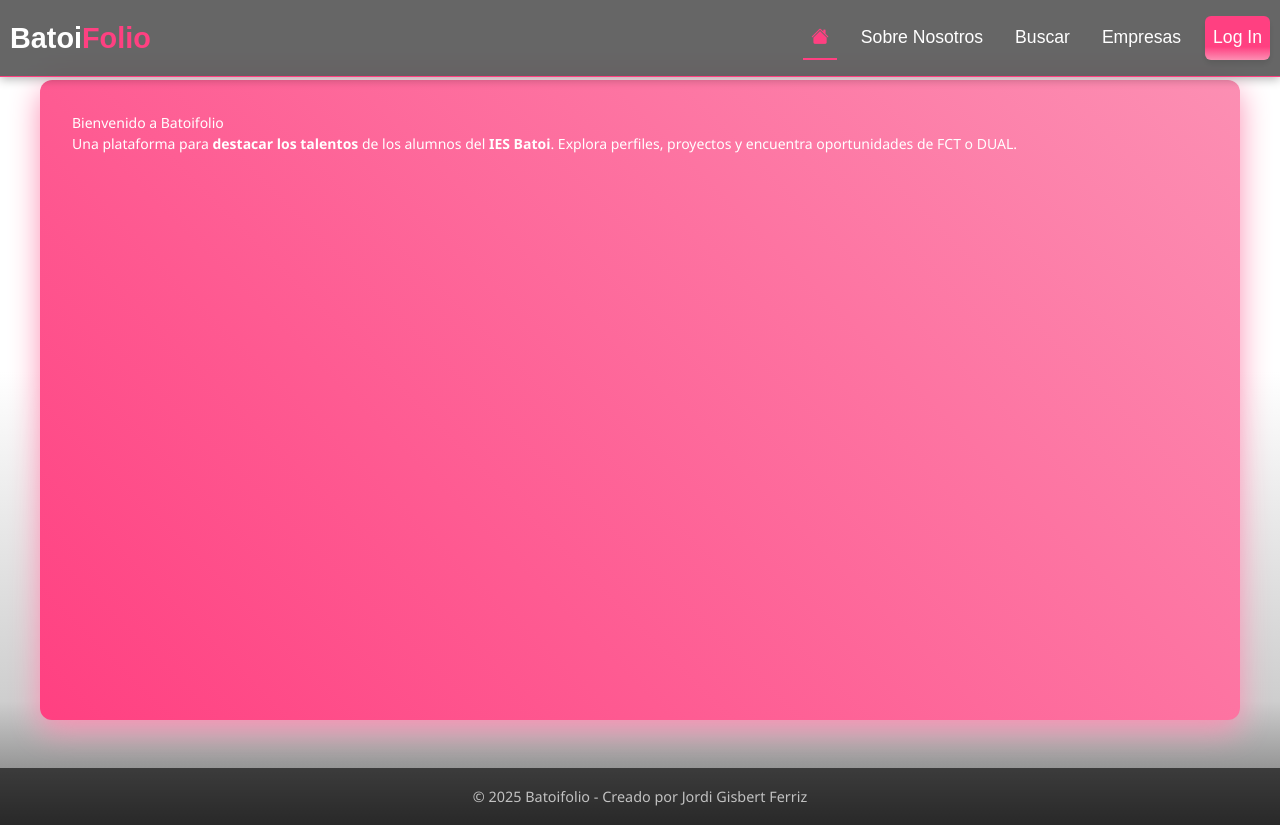
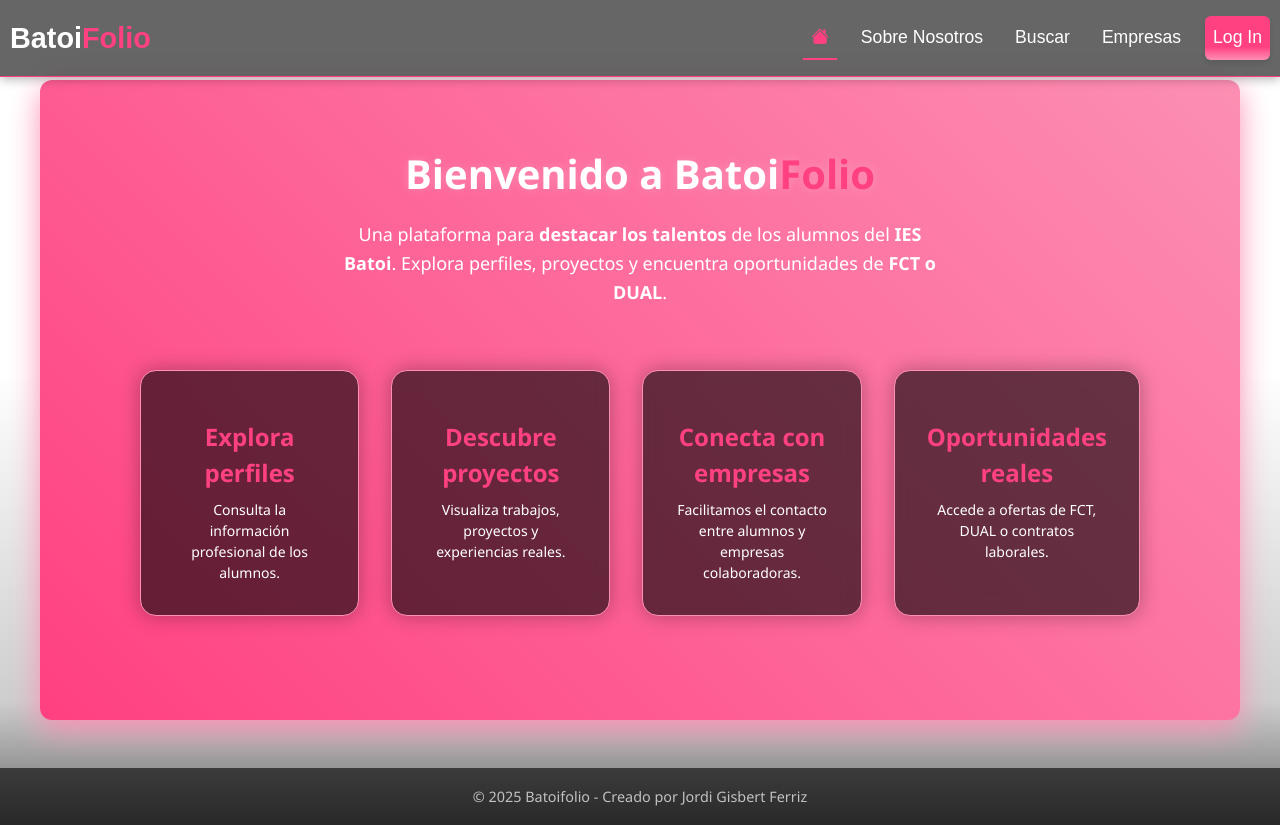
Before and after one commit to Batoifolio/Front, a Next.js app: page / in a window 1280 px wide. Built offline with nearby package versions, Linux system fonts and the light colour scheme; no server answers.

Commit message:
ADD vista empresas base

```diff
--- a/src/components/User/Card/UserCard.jsx
+++ b/src/components/User/Card/UserCard.jsx
@@ -86,8 +86,8 @@ function UserCard({ item }) {
             <p className={stylesCard.username}>@{item.username}</p>
             <p className={stylesCard.email}>{item.email}</p>
             <p className={stylesCard.pueblo}>{item.pueblo}</p>
-            <p className={stylesCard.grado}>Grado: {item.grado.nombre}</p>
-            <p className={stylesCard.rama}>Rama: {item.rama.nombre}</p>
+            <p className={stylesCard.grado}>Grado: {item.grado?.nombre}</p>
+            <p className={stylesCard.rama}>Rama: {item.rama?.nombre}</p>
             {item.descripcion && <p className={stylesCard.descripcion}>{item.descripcion}</p>}
         </div>
     );
--- a/src/pages/about/style.module.css
+++ b/src/pages/about/style.module.css
@@ -11,8 +11,12 @@
     font-size: 2.5rem;
     font-weight: bold;
     margin-bottom: 1.5rem;
-    color: var(--color-accent);
+    color: var(--color-text-default);
     text-shadow: 0 0 10px rgb(255 255 255 / 30%);
+}
+
+.folio {
+    color: var(--color-rosa);
 }
 
 .description {
--- /dev/null
+++ b/src/pages/companies/style.module.css
@@ -0,0 +1,34 @@
+.container {
+    max-width: 1200px;
+    margin: 0 auto;
+    padding: 2rem;
+    /* background-color: #f9fafb; */
+    min-height: 100vh;
+}
+
+.title {
+    font-size: 2.5rem;
+    font-weight: 700;
+    margin-bottom: 2rem;
+    text-align: center;
+    color: #111827;
+}
+
+.cards {
+    display: grid;
+    grid-template-columns: 1fr 1fr;
+    gap: 2rem;
+}
+
+
+@media (max-width: 950px) {
+    .cards {
+        grid-template-columns: 1fr;
+    }
+}
+
+@media (max-width: 550px) {
+    .container {
+        padding: 0;
+    }
+}
--- a/src/pages/index.jsx
+++ b/src/pages/index.jsx
@@ -1,4 +1,5 @@
 import React, { useEffect } from 'react';
+import styles from './index.module.css';
 
 export default function Home() {
   useEffect(() => {
@@ -6,14 +7,38 @@ export default function Home() {
   }, []);
 
   return (
-    <section className="text-center space-y-6">
-      <h2 className="text-[32px] font-bold text-corporate">Bienvenido a Batoifolio</h2>
+    <div className={styles.container}>
+      <section className={styles.hero}>
+        <h2 className={styles.title}>Bienvenido a Batoi<span className={styles.folio}>Folio</span></h2>
 
-      <p className="text-lg max-w-2xl mx-auto">
-        Una plataforma para <strong className="font-semibold">destacar los talentos</strong> de los alumnos del <strong>IES Batoi</strong>.
-        Explora perfiles, proyectos y encuentra oportunidades de <span className="text-corporate font-bold">FCT o DUAL</span>.
-      </p>
+        <p className={styles.subtitle}>
+          Una plataforma para <strong>destacar los talentos</strong> de los alumnos del <strong>IES Batoi</strong>. Explora perfiles,
+          proyectos y encuentra oportunidades de <span className={styles.highlight}>FCT o DUAL</span>.
+        </p>
+      </section>
 
-    </section>
+      <div className={styles.cardsContainer}>
+        <div className={styles.card}>
+          <h3 className={styles.cardTitle}>Explora perfiles</h3>
+          <p className={styles.cardText}>Consulta la información profesional de los alumnos.</p>
+        </div>
+
+        <div className={styles.card}>
+          <h3 className={styles.cardTitle}>Descubre proyectos</h3>
+          <p className={styles.cardText}>Visualiza trabajos, proyectos y experiencias reales.</p>
+        </div>
+
+        <div className={styles.card}>
+          <h3 className={styles.cardTitle}>Conecta con empresas</h3>
+          <p className={styles.cardText}>Facilitamos el contacto entre alumnos y empresas colaboradoras.</p>
+        </div>
+
+        <div className={styles.card}>
+          <h3 className={styles.cardTitle}>Oportunidades reales</h3>
+          <p className={styles.cardText}>Accede a ofertas de FCT, DUAL o contratos laborales.</p>
+        </div>
+      </div>
+
+    </div>
   );
 }
--- /dev/null
+++ b/src/pages/index.module.css
@@ -0,0 +1,97 @@
+.container {
+    padding: 2rem 1rem;
+    display: flex;
+    flex-direction: column;
+    gap: 4rem;
+}
+
+.hero {
+    text-align: center;
+}
+
+.title {
+    font-size: 2.5rem;
+    font-weight: bold;
+    color: var(--color-corporate);
+    text-shadow: 0 0 10px rgba(255, 255, 255, 0.2);
+    margin-bottom: 1rem;
+}
+
+.subtitle {
+    font-size: 1.125rem;
+    max-width: 60ch;
+    margin: 0 auto;
+    line-height: 1.6;
+    color: var(--color-text-default);
+}
+
+.highlight {
+    color: var(--color-corporate);
+    font-weight: bold;
+}
+
+.cardsContainer {
+    display: grid;
+    grid-template-columns: 1fr;
+    gap: 2rem;
+    max-width: 1000px;
+    margin: 0 auto;
+}
+
+@media (min-width: 768px) {
+    .cardsContainer {
+        grid-template-columns: repeat(4, 1fr);
+    }
+}
+
+.card {
+    background: var(--color-header-bg);
+    backdrop-filter: blur(8px);
+    padding: 2rem;
+    border-radius: 1rem;
+    box-shadow: 0 0 20px rgba(0, 0, 0, 0.3);
+    border: 1px solid var(--color-accent-select);
+    text-align: center;
+    transition: transform 0.3s ease, box-shadow 0.3s ease;
+}
+
+.card:hover {
+    transform: translateY(-5px);
+    box-shadow: 0 0 30px rgba(0, 0, 0, 0.5);
+}
+
+.cardTitle {
+    font-size: 1.5rem;
+    font-weight: 600;
+    margin-top: 1rem;
+    color: var(--color-accent);
+}
+
+.cardText {
+    margin-top: 0.5rem;
+    color: var(--color-text-default);
+}
+
+.cta {
+    text-align: center;
+}
+
+.ctaButton {
+    background-color: var(--color-corporate);
+    color: white;
+    font-weight: bold;
+    padding: 0.75rem 2rem;
+    border-radius: 999px;
+    border: none;
+    cursor: pointer;
+    transition: transform 0.3s ease, background-color 0.3s ease;
+}
+
+.ctaButton:hover {
+    transform: scale(1.05);
+    background-color: var(--color-corporate-hover);
+}
+
+.folio {
+    color: var(--color-rosa);
+}
--- a/src/pages/search/index.jsx
+++ b/src/pages/search/index.jsx
@@ -47,6 +47,7 @@ function SearchPage() {
 
     // Cada vez que cambian filtros o página -> fetch
     useEffect(() => {
+        document.title = 'Batoifolio - Busacar Alumnos';
         const fetchData = async () => {
             setLoading(true);
             try {
```
Also changed, not shown: src/pages/about/index.jsx (+23 -18 lines), src/pages/companies/index.jsx (+93 -8 lines).
